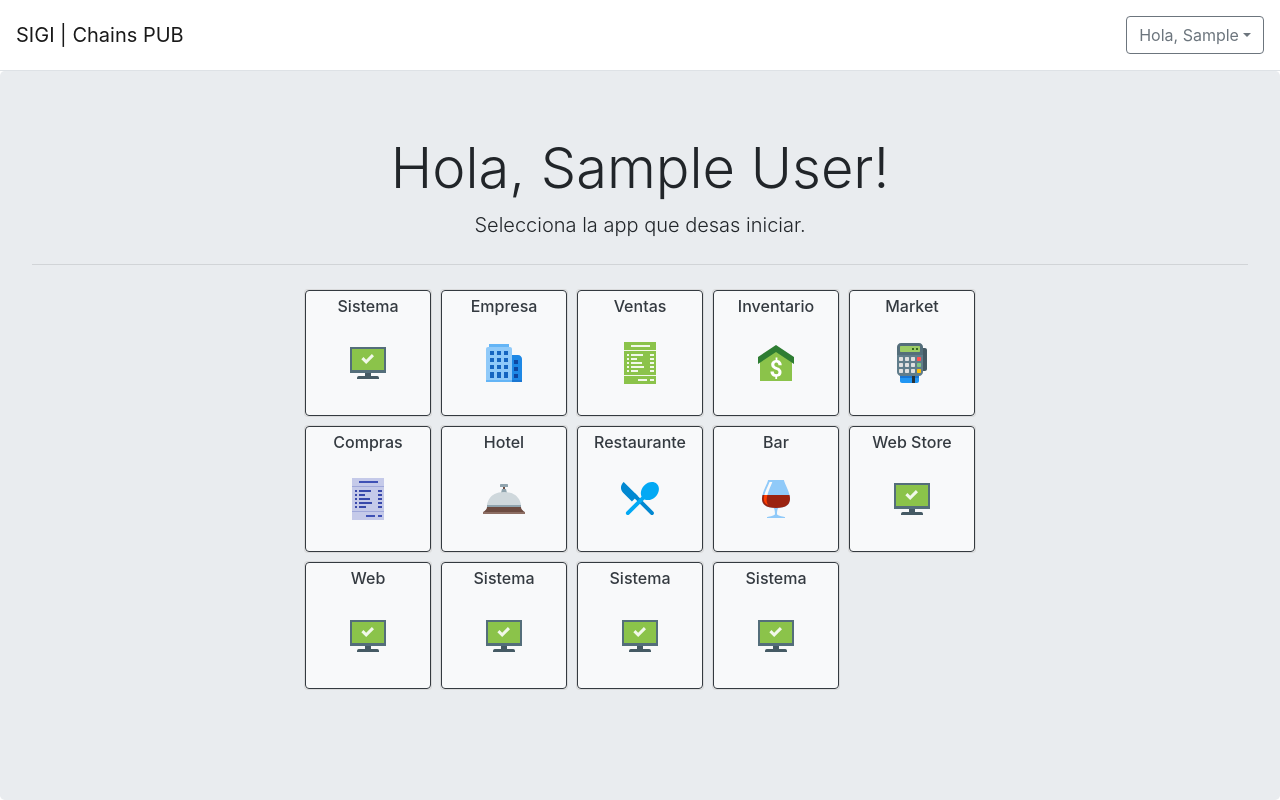
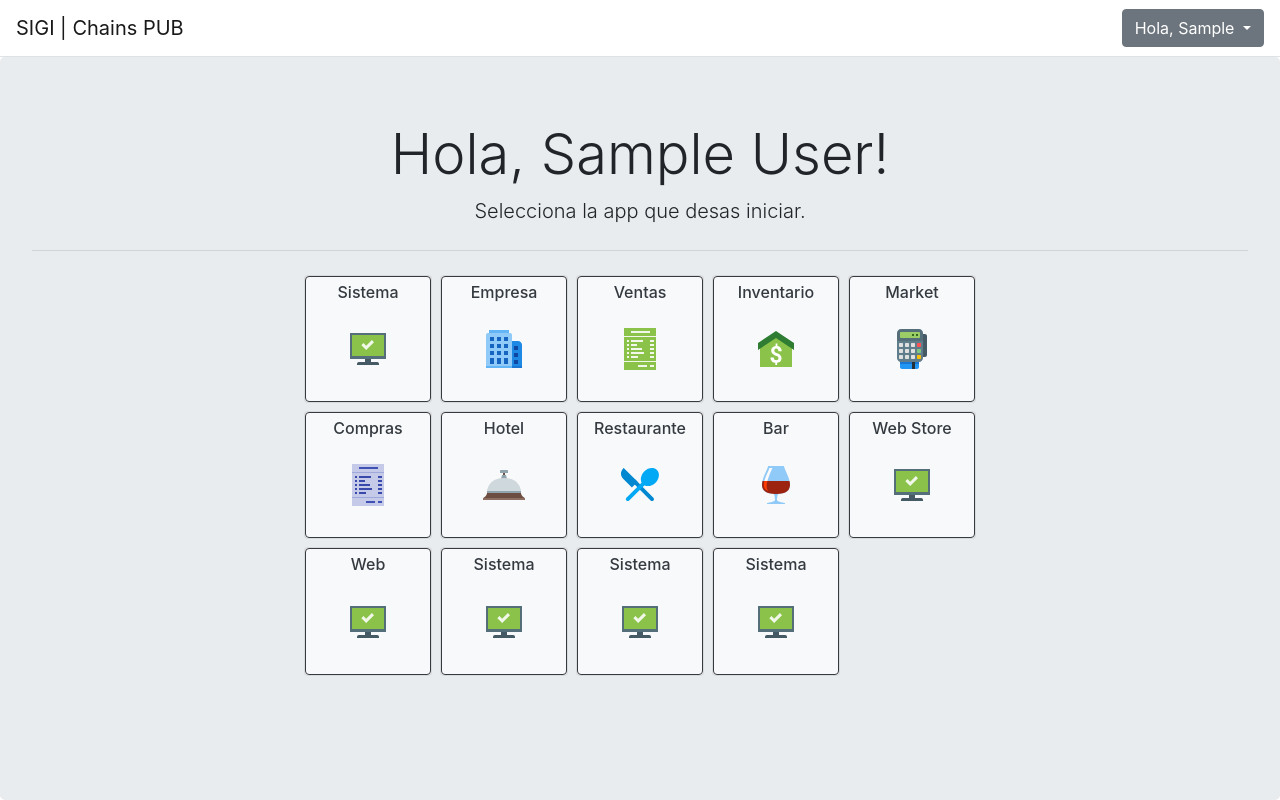
Before and after one commit to estudiosone/SIGI, a Vue app: page /#/ in a window 1280 px wide. Built offline with nearby package versions, Linux system fonts and the light colour scheme; no server answers; sample sign-in values are in the browser's storage; some icons are missing.

Commit message:
Menu usuario

```diff
--- a/src/views/Home.vue
+++ b/src/views/Home.vue
@@ -26,6 +26,12 @@ export default Vue.extend({
         return 'Name';
       }
     },
+    userId: () => {
+      const currentUser = firebase.auth().currentUser;
+      if (currentUser) {
+        return currentUser.uid;
+      }
+    }
   },
   methods: {
     logout() {
@@ -43,16 +49,16 @@ export default Vue.extend({
 @import url("https://fonts.googleapis.com/icon?family=Material+Icons&style=outlined");
 @import url("https://storage.googleapis.com/non-spec-apps/mio-icons/latest/round.css");
 
-.home {
+#app-page {
   display: grid;
   grid-template-columns: 1fr;
   grid-template-rows: auto 1fr;
   height: 100%;
 }
-.home-container {
+.home-container-- {
   display: grid;
   margin-bottom: 0;
-  .jumbotron {
+  .jumbotron-- {
     margin-bottom: 0;
     i {
       user-select: none;
@@ -62,15 +68,47 @@ export default Vue.extend({
 }
 </style>
 <template>
-  <div class="home">
+  <!-- <div class="home">
     <nav class="navbar navbar-light bg-white border-bottom sticky-top">
       <a class="navbar-brand" href="/#/">SIGI | {{ this.$store.state.empresa.nombre}}</a>
-      <form class="form-inline my-2">
+
+      <div>
         <button class="btn btn-outline-secondary my-2 my-sm-0 dropdown-toggle" type="button" id="dropdownUserMenu" data-toggle="dropdown" aria-haspopup="true" aria-expanded="false"> Hola, {{ this.displayNameFirst }}</button>
-      </form>
+        <div class="dropdown-menu" aria-labelledby="dropdownUserMenu">
+          <a class="dropdown-item" href="#">Action</a>
+          <a class="dropdown-item" href="#">Another action</a>
+          <a class="dropdown-item" href="#">Something else here</a>
+        </div>
+      </div>
     </nav>
     <transition name="fade" mode="out-in">
       <router-view/>
     </transition>
+  </div> -->
+  <div id="app-page">
+    <nav class="navbar navbar-light bg-white border-bottom sticky-top navbar-expand-sm">
+      <a class="navbar-brand" href="/#/">SIGI | {{ this.$store.state.empresa.nombre}}</a>
+      <button class="navbar-toggler" type="button" data-toggle="collapse" data-target="#navbarSupportedContent" aria-controls="navbarSupportedContent" aria-expanded="false" aria-label="Toggle navigation">
+        <span class="navbar-toggler-icon"></span>
+      </button>
+      <div class="collapse navbar-collapse" id="navbarSupportedContent">
+        <ul class="navbar-nav mr-auto">
+        </ul>
+        <div class="dropdown">
+          <button class="btn btn-secondary dropdown-toggle" type="button" id="dropdownMenuButton" data-toggle="dropdown" aria-haspopup="true" aria-expanded="false">
+            Hola, {{ this.displayNameFirst }}
+          </button>
+          <div class="dropdown-menu dropdown-menu-right" aria-labelledby="dropdownMenuButton" style="z-index: 1">
+            <router-link class="dropdown-item text-right" :to="'/empresa/usuarios/' + this.userId">Perfil</router-link>
+            <a class="dropdown-item text-right" href="#">Cambiar Contraseña</a>
+            <div class="dropdown-divider"></div>
+            <a class="dropdown-item text-right" href="#">Cerrar Sesión</a>
+          </div>
+        </div>
+      </div>
+    </nav>
+    <transition name="fade" mode="out-in">
+      <router-view class="test"/>
+    </transition>
   </div>
 </template>
```
